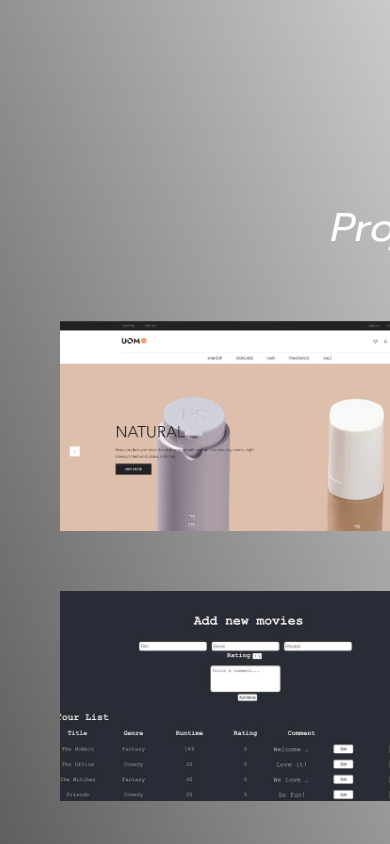
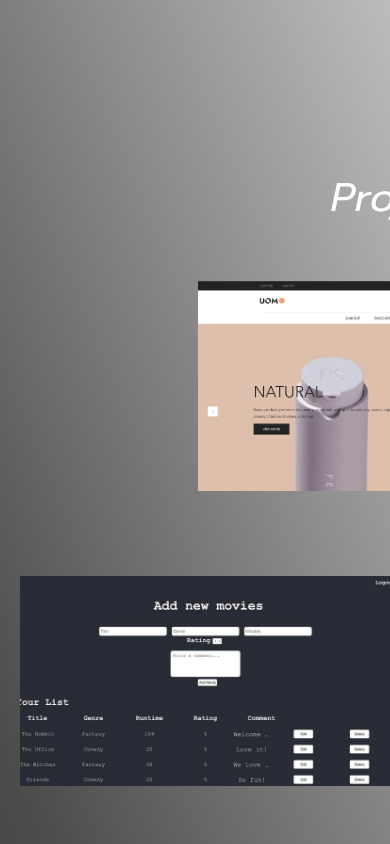
Before and after one commit to Shylan21/Isabelle-Portfolio, a React (Create React App) app: page / in a window 390 px wide. Shown: the part 2420-3264 px from the top of the page. Built offline with nearby package versions, Linux system fonts and the light colour scheme.

Commit message:
Fixed positioning for the Project Section and made it responsive to screen size

```diff
--- a/src/components/Certificates/Certificates.css
+++ b/src/components/Certificates/Certificates.css
@@ -19,14 +19,13 @@
   flex: 1;
   flex-direction: row;
   align-items: center;
-
 }
 
 #shecodeintro,
 #shecodeplus,
 #boolean {
   display: flex;
- gap: 10px;
+  gap: 10px;
   /* width: calc(50% - 40px); */
   /* To make it responsive */
 }
--- a/src/components/Project/Project.css
+++ b/src/components/Project/Project.css
@@ -1,7 +1,7 @@
 .projects-section {
   display: flex;
   flex-direction: column;
-  margin: 30px;
+
 }
 
 .project-title {
@@ -15,34 +15,27 @@
 }
 
 .projects-image {
-  flex: 1;
   display: flex;
-  flex-direction: row;
   flex-wrap: wrap;
   align-items: center;
+  justify-content: center;
+  /* Keeps the second line in the middle */
 }
 
-/* flex-basis is being used to contro lthe maximum width for each child project so they render in rows of 3 at a time */
-/* .project {
-  flex: 1;
-  background: lightgray 50% / cover no-repeat;
-  margin: 25px;
-  width: 33vw;
-  height: 33vh;
-} */
 
+/* This block keeps the projects in 2 lines, centered and is responsive to screen size */
 #uomoshopfront,
 #movietracker,
 #wolframe,
 #spotify,
 #weather {
+  flex: 1;
   display: flex;
-  margin: 30px;
-  background-repeat: no-repeat;
-  background-position: center;
-  background-size: cover;
+  margin: 20px;
+  align-content: center;
+  justify-content: space-around;
+}
 
-}
 
 #uomoshopfront {
   width: 420px;
@@ -50,14 +43,15 @@
 }
 
 #movietracker {
-  width: 420px;
+  width: 376px;
   height: 210px;
 }
 
 #wolframe,
 #weather
+
 /* .brewery */
-{
+  {
   width: 300px;
   height: 300px;
 }
```
